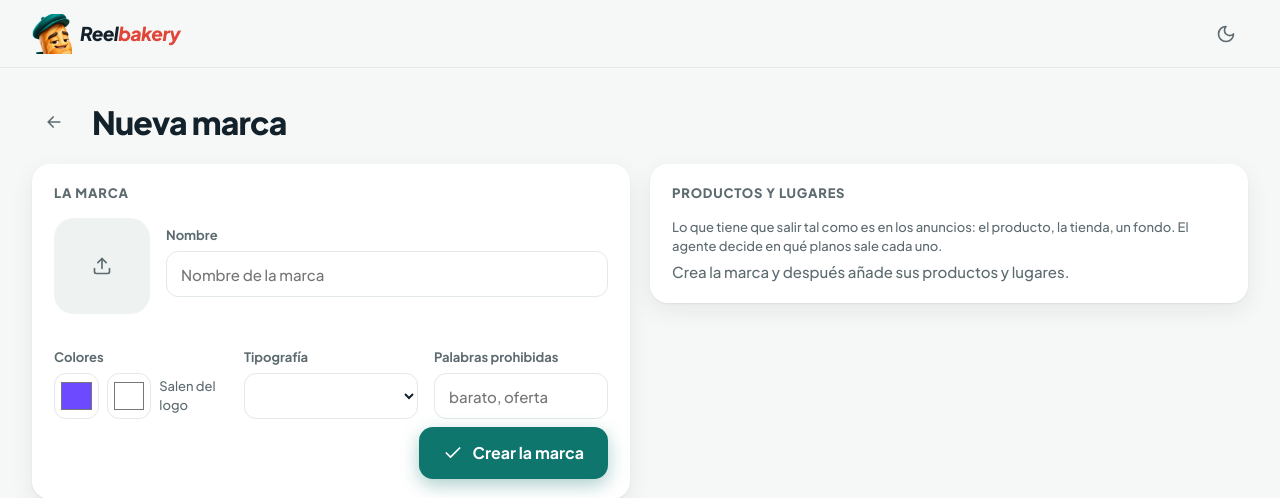
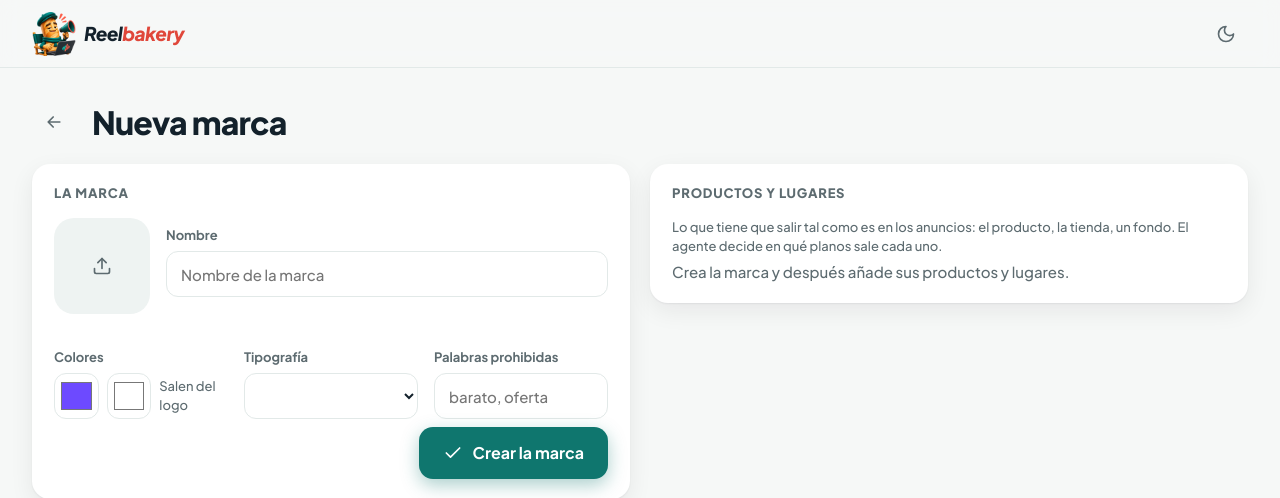
Before and after one commit to Dasge97/video-maker, a Symfony app: template templates/brands/edit.html.twig in a window 1280 px wide. Shown: the top 498 px of the page. Run offline with Twig, Linux system fonts and the light colour scheme; the template is opened without the code that fills it, so the values that code supplies are empty; some libraries are stand-ins or nearby versions.

Commit message:
Logo con la mascota entera en la barra y en los iconos, y la línea curva bajo el nombre al entrar

```diff
--- a/public/app.css
+++ b/public/app.css
@@ -106,7 +106,7 @@ button, input, select, textarea { font: inherit; color: inherit; }
 .top-in { max-width: var(--page-w); height: 100%; margin: 0 auto; padding: 0 32px; display: flex; align-items: center; gap: 22px; }
 .brand { display: flex; align-items: center; gap: 8px; font-weight: 800; font-size: 19px; letter-spacing: -0.02em; color: var(--text); }
 .brand:hover { text-decoration: none; }
-.brand-mark { width: 40px; height: 40px; flex: none; object-fit: contain; }
+.brand-mark { width: 44px; height: 44px; flex: none; object-fit: contain; }
 /* The name as in the logo: «Reel» in the text color and «bakery» in coral, heavy italic. */
 .wordmark { font-weight: 800; font-style: italic; letter-spacing: -0.03em; color: var(--text); }
 .wordmark span { color: var(--accent-2-text); }
@@ -405,7 +405,10 @@ button, input, select, textarea { font: inherit; color: inherit; }
   .auth-layout { grid-template-columns: minmax(0, 1fr); gap: 8px; justify-items: center; }
   .auth-hero img { max-width: 200px; }
 }
-.auth-brand { font-size: 30px; line-height: 1.1; }
+.auth-brand { display: inline-flex; flex-direction: column; align-items: center; font-size: 34px; line-height: 1.1; }
+/* The curved line under the name, as in the logo. */
+.auth-swoosh { width: 86%; height: 14px; margin-top: 2px; margin-left: 10%; overflow: visible; }
+.auth-swoosh path { fill: none; stroke: var(--accent); stroke-width: 6; stroke-linecap: round; }
 .auth-brand:hover { text-decoration: none; }
 .auth-card { width: 100%; display: flex; flex-direction: column; gap: 16px; padding: 32px; border-radius: 24px; background: color-mix(in srgb, var(--surface) 82%, transparent); backdrop-filter: blur(18px) saturate(1.2); border: 1px solid color-mix(in srgb, var(--surface) 60%, transparent); box-shadow: 0 24px 60px rgb(10 40 38 / 14%), 0 1px 0 rgb(255 255 255 / 40%) inset; }
 .auth-head { display: flex; flex-direction: column; gap: 6px; text-align: center; margin-bottom: 4px; }
--- a/templates/base.html.twig
+++ b/templates/base.html.twig
@@ -8,8 +8,8 @@
     <script>
         try { const t = localStorage.getItem('theme'); if (t === 'light' || t === 'dark') document.documentElement.dataset.theme = t; } catch (e) {}
     </script>
-    <link rel="icon" type="image/png" href="/favicon.png">
-    <link rel="apple-touch-icon" href="/apple-touch-icon.png">
+    <link rel="icon" type="image/png" href="/favicon.png?v=2">
+    <link rel="apple-touch-icon" href="/apple-touch-icon.png?v=2">
     <meta name="theme-color" content="#0f766e">
     <link rel="preconnect" href="https://fonts.googleapis.com">
     <link rel="preconnect" href="https://fonts.gstatic.com" crossorigin>
@@ -21,7 +21,7 @@
 {% block header %}
 <header class="top">
     <div class="top-in">
-        <a class="brand" href="{{ path('home') }}"><img class="brand-mark" src="/img/cabeza.png" alt="" width="40" height="40"><span class="wordmark">Reel<span>bakery</span></span></a>
+        <a class="brand" href="{{ path('home') }}"><img class="brand-mark" src="/img/logo.png" alt="" width="44" height="44"><span class="wordmark">Reel<span>bakery</span></span></a>
         {% if app.user %}
         <nav class="top-tabs" aria-label="Secciones">
             <a class="top-tab" href="{{ path('video_new') }}" {{ route == 'video_new' ? 'aria-current="page"' }}>{{ ui.icon('sparkles') }}<span>Crear anuncio</span></a>
--- a/templates/security/_auth.html.twig
+++ b/templates/security/_auth.html.twig
@@ -16,7 +16,7 @@
             <img src="/img/mascota.webp" width="720" height="720" alt="La mascota de Reelbakery: una barra de pan con boina de director, megáfono y portátil, sentada en una silla de rodaje">
         </div>
         <div class="auth-wrap">
-            <a class="auth-brand wordmark" href="{{ path('login') }}">Reel<span>bakery</span></a>
+            <a class="auth-brand" href="{{ path('login') }}"><span class="wordmark">Reel<span>bakery</span></span><svg class="auth-swoosh" viewBox="0 0 200 20" aria-hidden="true"><path d="M6 15 C 60 5, 130 3, 194 9" /></svg></a>
             {% block auth_form %}{% endblock %}
             <p class="auth-foot">Anuncios verticales para Reels y TikTok, recién hechos a partir de un anuncio que te guste.</p>
         </div>
```
Also changed, not shown: public/apple-touch-icon.png, public/favicon.png, public/img/cabeza.png (deleted), public/img/icono-512.png, public/img/logo.png (added).
